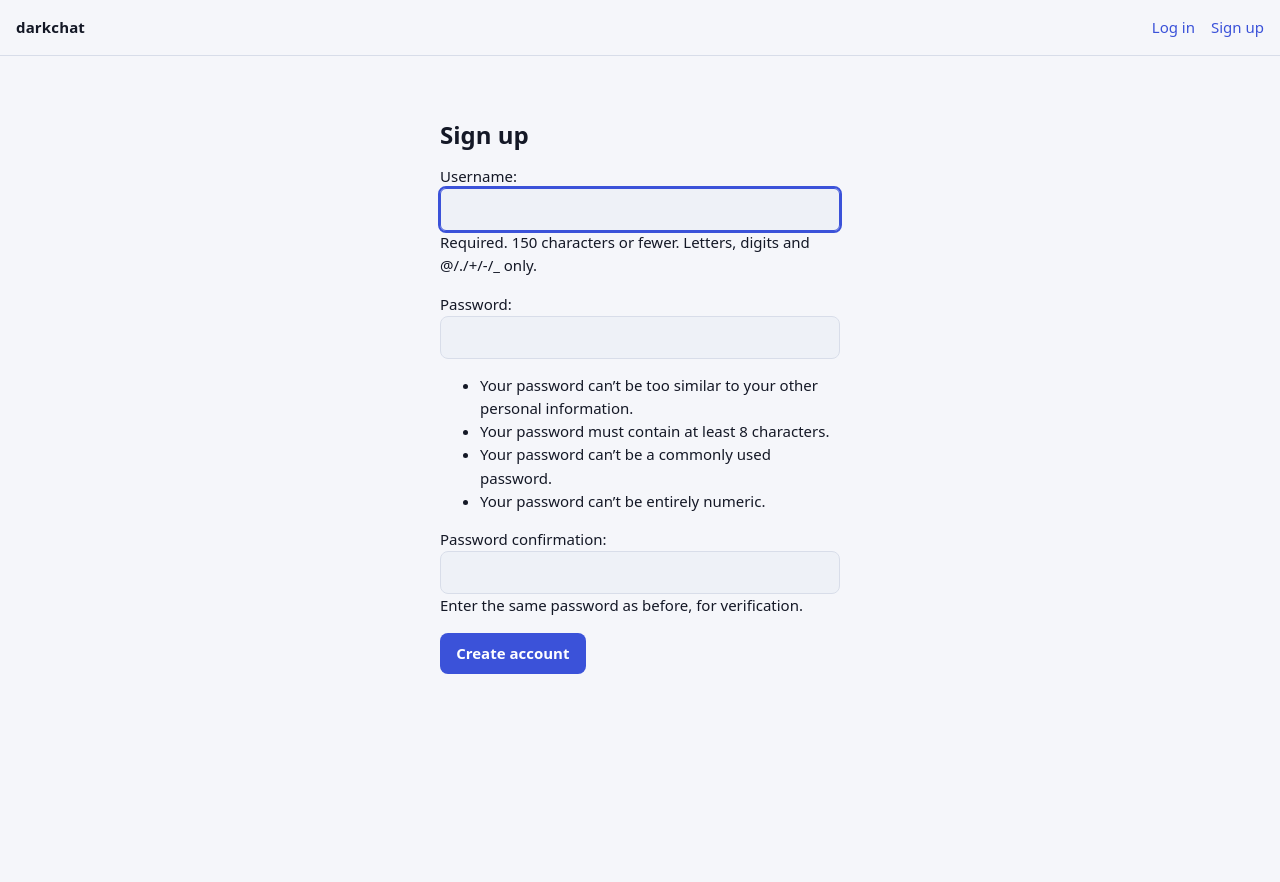
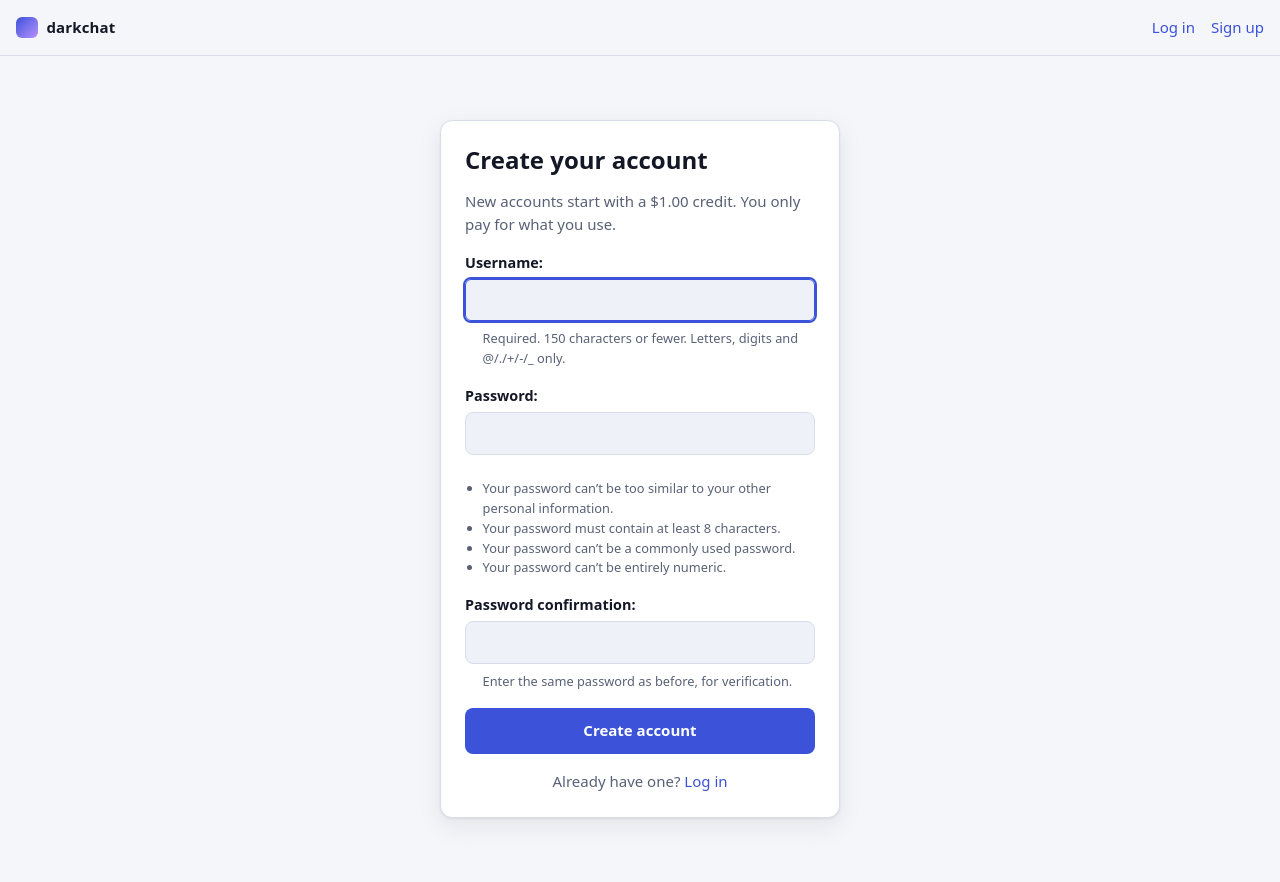
Before and after one commit to beeheado/-ITENT-45--midterm-litechat_dupe, a Django app: page /signup/ in a window 1280 px wide. Before the commit the page ends 674 px from the top, so only its background shows below. Run offline with Django 5.2, Linux system fonts and the light colour scheme.

Commit message:
feat: redesigned app shell and auth cards
Co-Authored-By: Claude Sonnet 5.5 <noreply@anthropic.com>

```diff
--- a/templates/base.html
+++ b/templates/base.html
@@ -3,17 +3,17 @@
 <head>
   <meta charset="utf-8">
   <meta name="viewport" content="width=device-width, initial-scale=1">
+  <meta name="color-scheme" content="dark light">
   <title>{% block title %}Darkchat{% endblock %}</title>
-  <script src="https://unpkg.com/htmx.org@2.0.4"></script>
+  <script src="https://unpkg.com/htmx.org@2.0.4" defer></script>
   <link rel="stylesheet" href="{% static 'style.css' %}">
 </head>
 <body>
 <header class="topbar">
-  <a class="brand" href="{% url 'chat_home' %}">darkchat</a>
-  <nav>
+  <a class="brand" href="{% url 'chat_home' %}"><span class="brand-mark" aria-hidden="true"></span><span>darkchat</span></a>
+  <nav aria-label="Account">
     {% if user.is_authenticated %}
-      <span class="balance" title="Balance">${{ balance_micros|usd }}</span>
-      <a href="{% url 'usage' %}">Usage</a>
+      <a href="{% url 'usage' %}" class="balance" title="Your balance. Open usage history">${{ balance_micros|usd }}</a>
       <form method="post" action="{% url 'logout' %}" class="inline">{% csrf_token %}<button class="linklike">Log out ({{ user.username }})</button></form>
     {% else %}
       <a href="{% url 'login' %}">Log in</a>
--- a/templates/registration/login.html
+++ b/templates/registration/login.html
@@ -1,4 +1,5 @@
 {% extends "base.html" %}
-{% block content %}<div class="narrow"><h1>Log in</h1>
+{% block title %}Log in · Darkchat{% endblock %}
+{% block content %}<div class="card narrow"><h1>Welcome back</h1><p class="muted">Log in to keep chatting.</p>
 <form method="post">{% csrf_token %}{{ form.as_p }}<button>Log in</button></form>
-<p>No account? <a href="{% url 'signup' %}">Sign up</a></p></div>{% endblock %}
+<p class="alt">No account? <a href="{% url 'signup' %}">Sign up</a></p></div>{% endblock %}
--- a/templates/registration/signup.html
+++ b/templates/registration/signup.html
@@ -1,3 +1,5 @@
 {% extends "base.html" %}
-{% block content %}<div class="narrow"><h1>Sign up</h1>
-<form method="post">{% csrf_token %}{{ form.as_p }}<button>Create account</button></form></div>{% endblock %}
+{% block title %}Sign up · Darkchat{% endblock %}
+{% block content %}<div class="card narrow"><h1>Create your account</h1><p class="muted">New accounts start with a $1.00 credit. You only pay for what you use.</p>
+<form method="post">{% csrf_token %}{{ form.as_p }}<button>Create account</button></form>
+<p class="alt">Already have one? <a href="{% url 'login' %}">Log in</a></p></div>{% endblock %}
```
